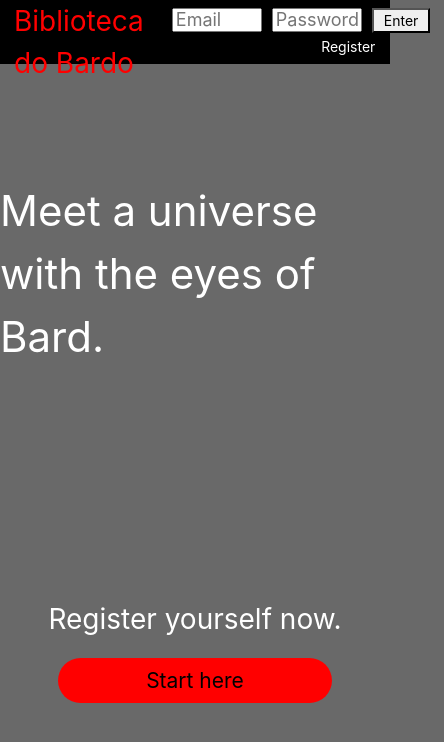
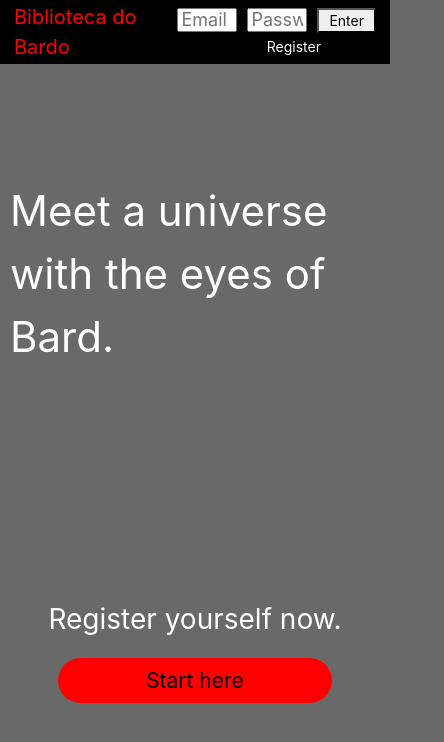
Before and after one commit to JWllan/bdb-web, a React (Create React App) app: page / in a window 390 px wide. Shown: the top 742 px of the page, 444 px wide, since content can reach past the window. Built offline with nearby package versions, Linux system fonts and the light colour scheme.

Commit message:
Responsive working well on chrome and refactoring

```diff
--- a/src/components/Header.js
+++ b/src/components/Header.js
@@ -1,25 +1,24 @@
 import React from 'react';
-import { BrowserRouter as Router, Route, Link } from "react-router-dom";
+import { Route, Link } from "react-router-dom";
+import { connect } from 'react-redux';
+import { bindActionCreators } from 'redux';
 import { Dropdown } from 'react-bootstrap';
-
-import './Header.scss';
+import { toast } from 'react-toastify';
 
 import AuthService from '../services/authService';
 import BookService from '../services/bookService';
 
-import { connect } from 'react-redux';
-import { bindActionCreators } from 'redux';
-
 import * as UserActions from '../store/actions/user';
 import * as BookActions from '../store/actions/book';
-import { ToastContainer, toast } from 'react-toastify';
+
+import './Header.scss';
 import 'react-toastify/dist/ReactToastify.css';
 import 'bootstrap/dist/css/bootstrap.css';
 
-toast.configure();
-
 const authService = new AuthService();
 const bookService = new BookService();
+
+toast.configure();
 
 function logIn(history, user, actualUser, allBooks) {
     let { email, password } = user;
--- a/src/components/Header.scss
+++ b/src/components/Header.scss
@@ -17,6 +17,10 @@
     label {
         cursor: pointer;
         margin: auto 14px;
+
+        @media (max-width: 555px){
+            font-size: 20px;
+        }
     }
 }
 
@@ -38,6 +42,10 @@
         width: 90px;
         height: 24px;
         margin-right: 10px;
+
+        @media (max-width: 555px){
+            width: 60px;
+        }
     }
 
     button {
@@ -61,4 +69,8 @@
 
 .header-perfil-submenu {
     margin-right: 70px;
+
+    @media (max-width: 555px){
+        margin-right: 14px;
+    }
 }
--- a/src/pages/Home.scss
+++ b/src/pages/Home.scss
@@ -12,6 +12,10 @@
         margin: auto;
         color: white;
         font-size: 42px;
+    }
+
+    @media (max-width: 555px){
+        padding: 0 10px;
     }
 }
 
--- a/src/pages/Library.js
+++ b/src/pages/Library.js
@@ -1,9 +1,9 @@
 import React from 'react';
-import { BrowserRouter as Router, Route, Link, Redirect } from "react-router-dom";
+import { Redirect } from "react-router-dom";
 import { connect } from 'react-redux';
 import { bindActionCreators } from 'redux';
-import { ToastContainer, toast } from 'react-toastify';
-import { Carousel, Button } from 'react-bootstrap';
+import { toast } from 'react-toastify';
+import { Carousel } from 'react-bootstrap';
 import { FontAwesomeIcon } from '@fortawesome/react-fontawesome';
 
 import BookService from '../services/bookService';
--- a/src/pages/Library.scss
+++ b/src/pages/Library.scss
@@ -43,6 +43,10 @@
 
     h4 {
         margin-left: 40px;
+    }
+
+    @media (max-width: 555px){
+        padding: 20px 21px;
     }
 }
 
```
Also changed, not shown: src/pages/Home.js (+3 -4 lines), src/pages/Registration.js (+6 -7 lines).
